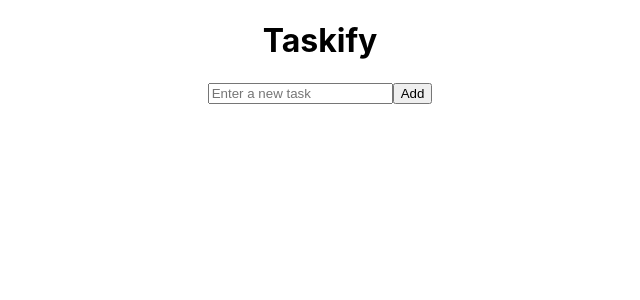
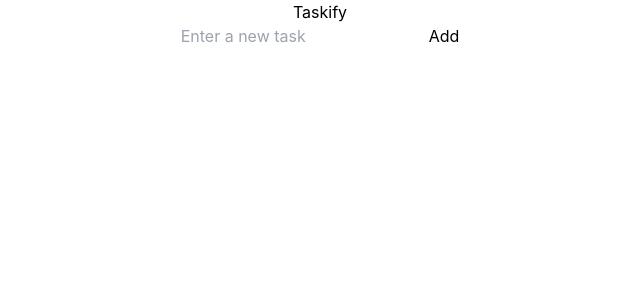
Before and after one commit to fernandobouchet/Taskify, a React (Create React App) app: page / in a window 1280 px wide. Shown: the top 300 px of the page, without its empty margins (320-960 px from the left). Built offline with nearby package versions, Linux system fonts and the light colour scheme.

Commit message:
Added 'Tailwind' dependencies and configs

```diff
--- a/package.json
+++ b/package.json
@@ -46,6 +46,9 @@
     ]
   },
   "devDependencies": {
-    "gh-pages": "^3.2.3"
+    "autoprefixer": "^10.4.4",
+    "gh-pages": "^3.2.3",
+    "postcss": "^8.4.12",
+    "tailwindcss": "^3.0.23"
   }
 }
--- /dev/null
+++ b/postcss.config.js
@@ -0,0 +1,6 @@
+module.exports = {
+  plugins: {
+    tailwindcss: {},
+    autoprefixer: {},
+  },
+}
--- /dev/null
+++ b/tailwind.config.js
@@ -0,0 +1,7 @@
+module.exports = {
+  content: ["./src/**/*.{js,jsx,ts,tsx}"],
+  theme: {
+    extend: {},
+  },
+  plugins: [],
+};
```
Also changed, not shown: src/index.css (+7 -3 lines), 1 other file (tests, documents, lock files or other folders).
